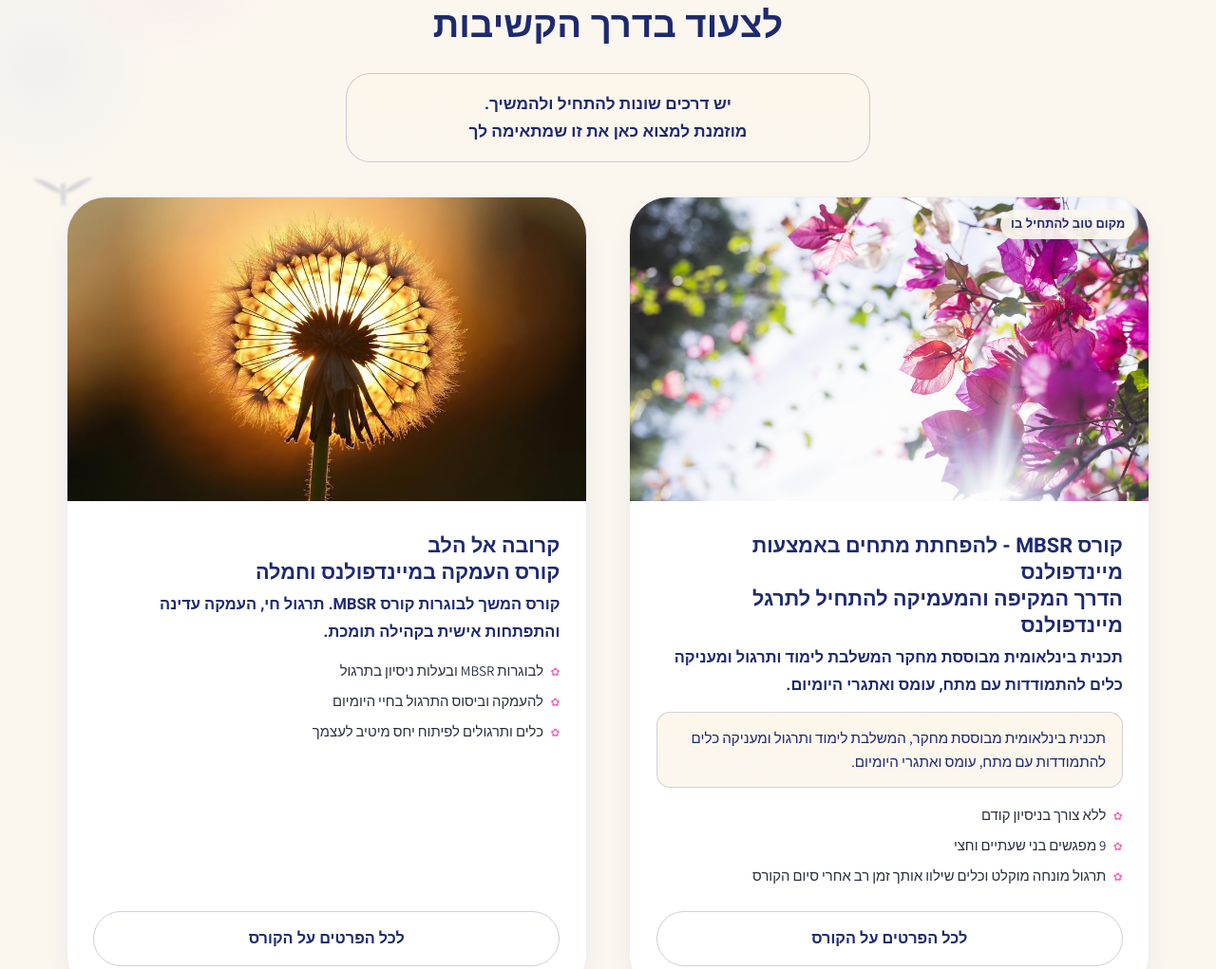
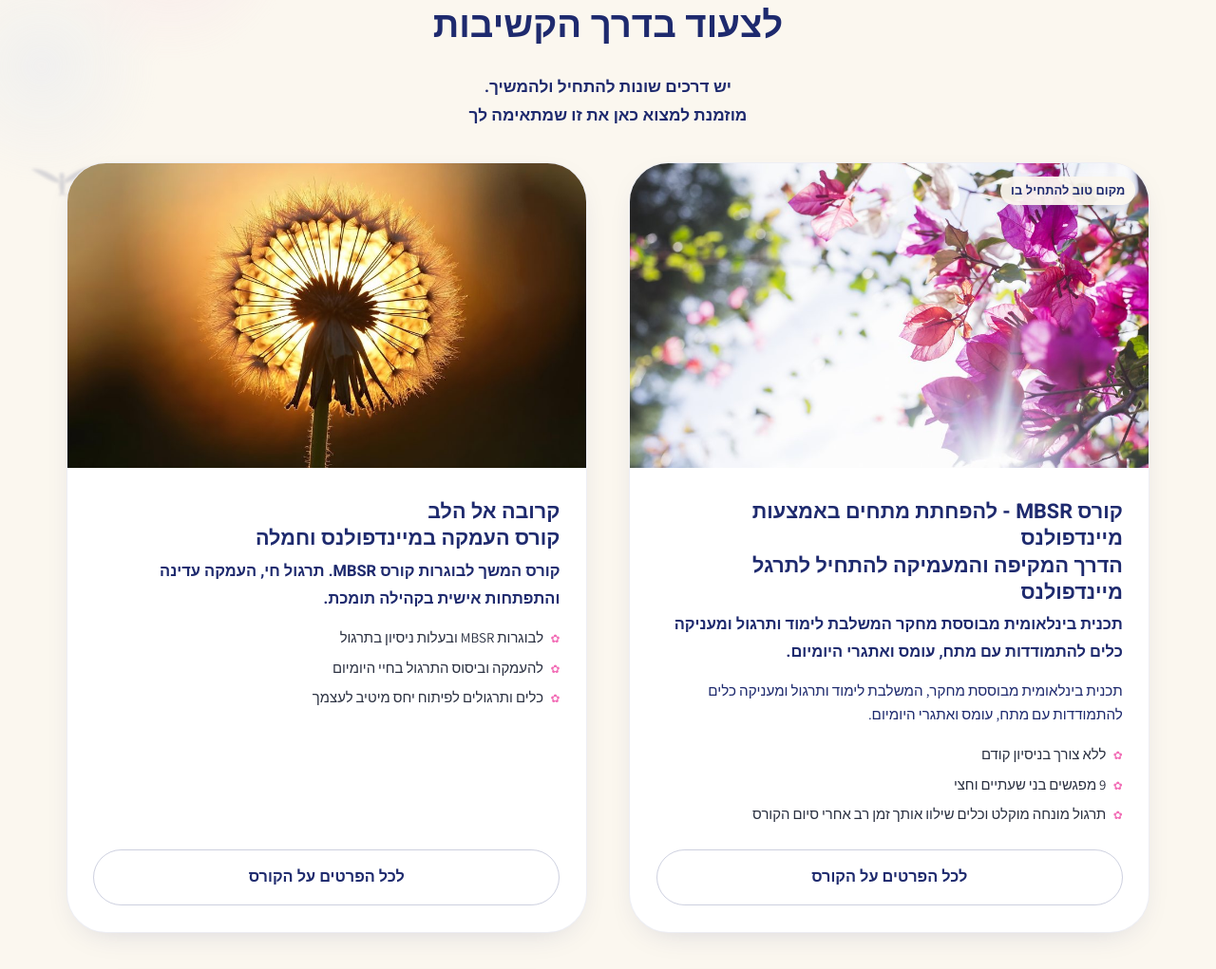
Before and after one commit to shlomoraviv/kashivut-site, a plain HTML site: page index.html in a window 1280 px wide. Shown: the part 915-1936 px from the top of the page at 95% size. Drawn offline with Linux system fonts and the light colour scheme; animation ran at ten frames a second.

Commit message:
מחיקת המלבנים של משפט הפתיחה והתיאורים בכרטיסי הקורסים
המלבן הקרם־זהב הוסר משלושת המקומות שסומנו: משפט ההזמנה מתחת לכותרת
"הקורסים שלנו", והתיאורים בכרטיסי MBSR וימי ריטריט. הטקסטים נשארו
במקומם כטקסט פתוח — בלי רקע, מסגרת, עיגול פינות וריפוד. התווית "מקום
טוב להתחיל בו" לא נגעה. הועלתה גרסת style.css ל-?v=c24 בכל תשעת העמודים.

🤖 Generated with Codebuff
Co-Authored-By: Codebuff <noreply@codebuff.com>

```diff
--- a/assets/css/style.css
+++ b/assets/css/style.css
@@ -98,15 +98,11 @@ ul.plain li::before {
 .lead { font-size: 1.15rem; color: var(--muted); }
 .section.on-dark .lead { color: #e8ecff; }
 
-/* מלבן של משפט קצר מתחת לכותרת המקטע — מסגרת בהירה ורקע קרם עדין */
+/* משפט קצר מתחת לכותרת המקטע — טקסט פתוח, בלי מלבן */
 .head-note {
   display: block;
   max-width: 32em;
   margin: 1.5rem auto 0;
-  padding: 1.05rem 1.5rem;
-  border: 1.5px solid rgba(30, 42, 110, .22);
-  border-radius: var(--radius-md);
-  background: linear-gradient(180deg, #fdf6ea 0%, #fbf7ef 100%);
   color: var(--blue-ink);
   font-family: var(--font-head);
   font-weight: 600;
@@ -341,13 +337,9 @@ ul.plain li::before {
   font-size: 1.03rem;
   margin: -.15em 0 .8em;
 }
-/* מלבן תיאור בתוך כרטיס הקורס — רקע קרם ומסגרת כחולה בהירה */
+/* טקסט תיאור בתוך כרטיס הקורס — בלי מלבן */
 .course-note {
   margin: 0 0 1.1em;
-  padding: .85rem 1.05rem;
-  border: 1.5px solid rgba(30, 42, 110, .18);
-  border-radius: var(--radius-sm);
-  background: linear-gradient(180deg, #fdf6ea 0%, #fbf7ef 100%);
   color: var(--blue-ink);
   font-size: .95rem;
   line-height: 1.65;
--- a/index.html
+++ b/index.html
@@ -24,7 +24,7 @@
   <link href="https://fonts.googleapis.com/css2?family=Heebo:wght@400;500;700;800&family=Assistant:wght@400;500;600;700&display=swap" rel="stylesheet">
   <script src="assets/js/icons.js" defer></script>
   <script src="assets/js/landscape.js" defer></script>
-  <link rel="stylesheet" href="assets/css/style.css?v=c23">
+  <link rel="stylesheet" href="assets/css/style.css?v=c24">
   <link rel="stylesheet" href="assets/css/editor.css?v=c10">
   <link rel="preload" as="image" href="assets/img/hero-dreamy-1600.webp" fetchpriority="high">
   <!-- אם JS לא רץ, תצוגת ה-hero נשארת תקינה עם התמונה המטושטשת בלבד -->
```
Also changed, not shown: 404.html (+1 -1 lines), about.html (+1 -1 lines), contact.html (+1 -1 lines), deepening.html (+1 -1 lines), education.html (+1 -1 lines), faq.html (+1 -1 lines), mbsr.html (+1 -1 lines), retreat.html (+1 -1 lines).
